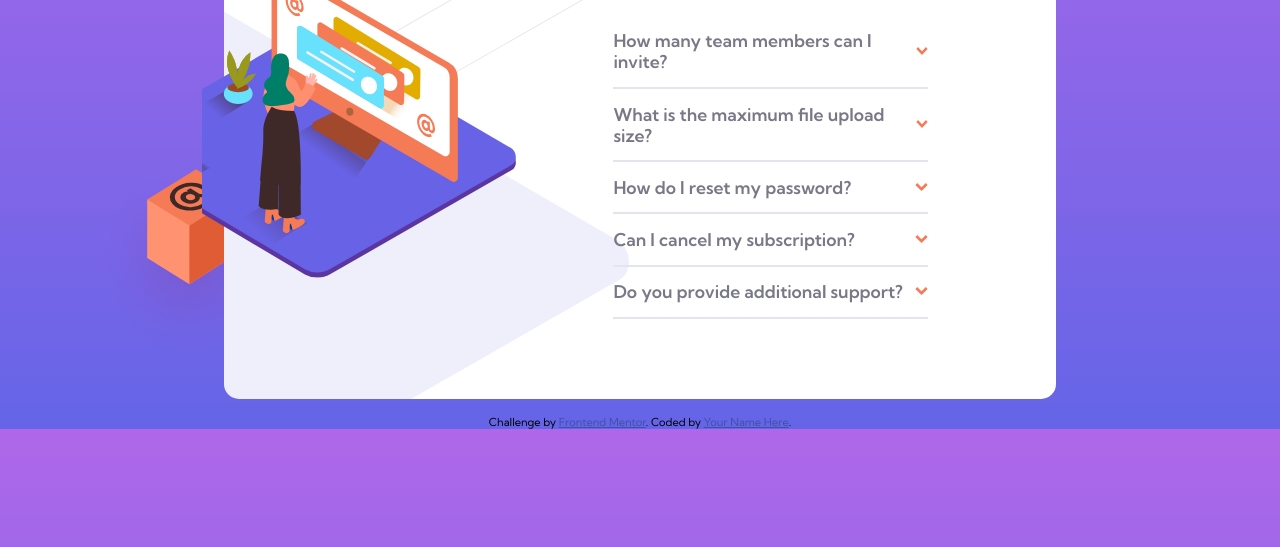
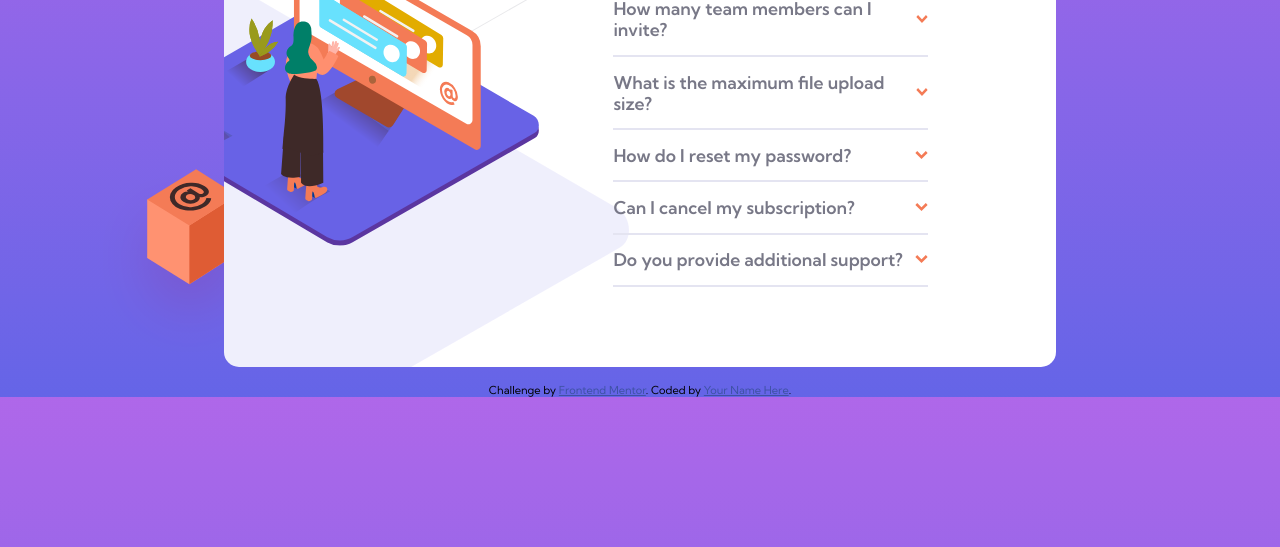
Before and after one commit to madda94/FAQ-According-Card-Main, a plain HTML site: page index.html in a window 1280 px wide. Shown: the part 253-800 px from the top of the page. Drawn offline with Linux system fonts and the light colour scheme.

Commit message:
Update index.css

```diff
--- a/index.css
+++ b/index.css
@@ -102,7 +102,7 @@ h2 {
         width: 55%;
         display: flex;
         padding: 5em 8em 5em 0;
-        margin-top: 7em;
+        margin-top: 5em;
         justify-content: flex-end;
         background-image: url('images/bg-pattern-desktop.svg');
         background-repeat: no-repeat;
@@ -117,7 +117,6 @@ h2 {
         display: block;
         width: 55%;
         position: relative;
-        left: -1.4rem;
     }
     #top-desktop-img {
         display: block;
```
